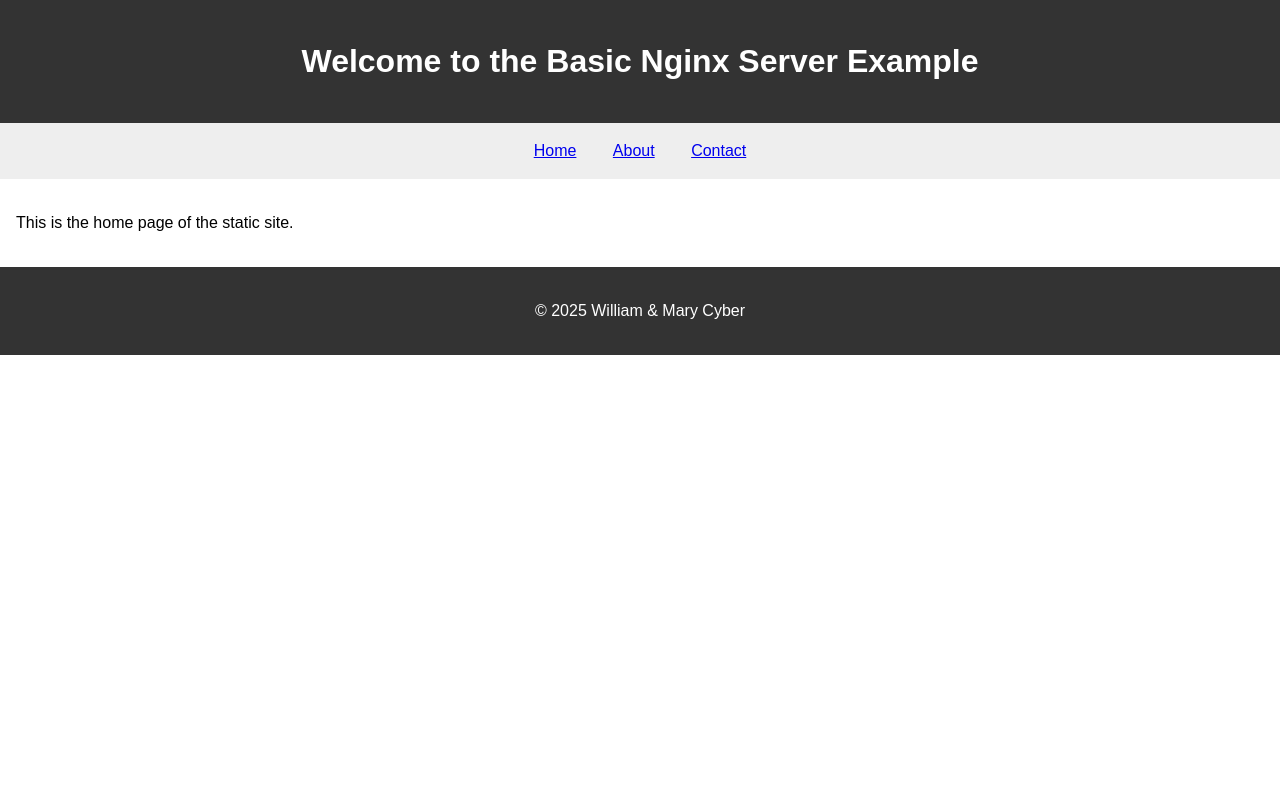
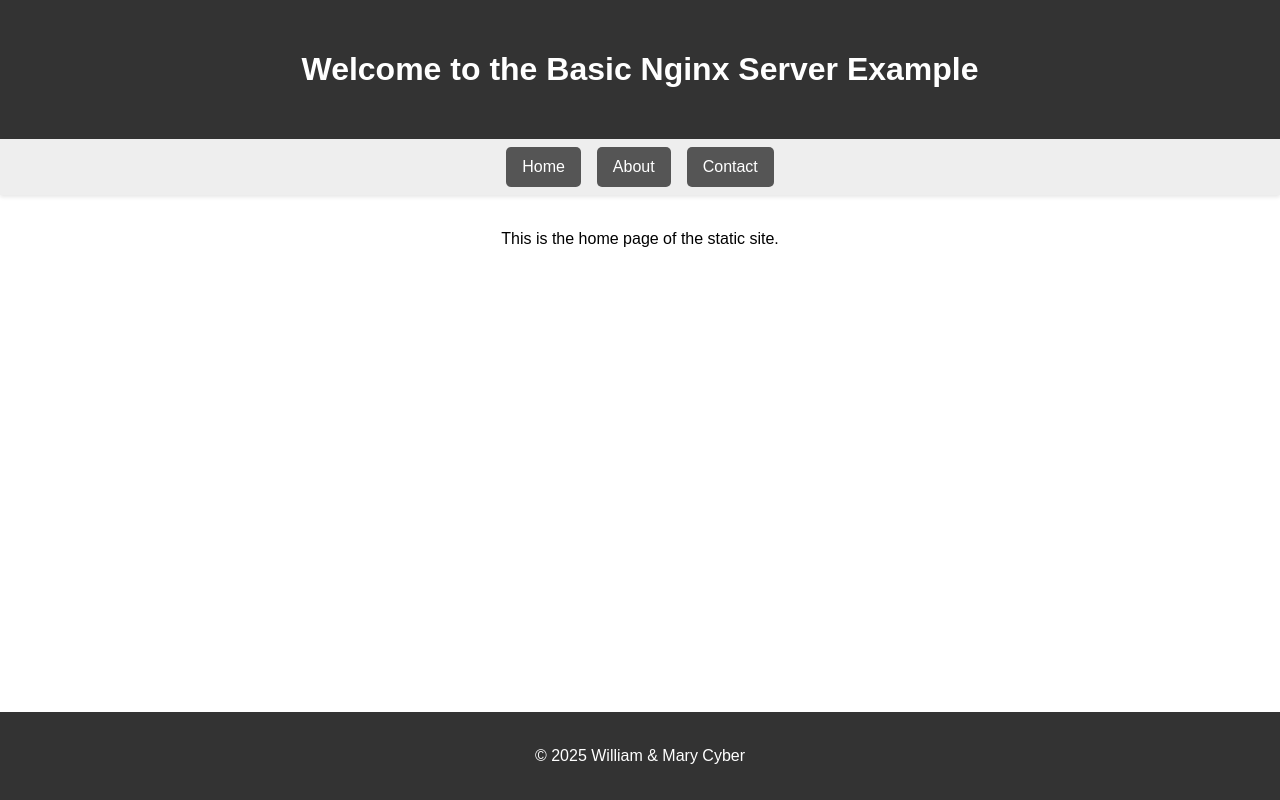
Before and after one commit to Wm-Mason-Cyber/basic-nginx-server, a plain HTML site: page site/index.html in a window 1280 px wide. Drawn offline with Linux system fonts and the light colour scheme.

Commit message:
website formatting adjustment

```diff
--- a/site/assets/style.css
+++ b/site/assets/style.css
@@ -1,35 +1,61 @@
+html, body {
+    height: 100%;
+    margin: 0;
+}
+
 body {
     font-family: sans-serif;
     line-height: 1.5;
-    margin: 0;
+    display: flex;
+    flex-direction: column;
 }
 
 header {
     background-color: #333;
     color: #fff;
-    padding: 1rem;
+    padding: 1.5rem 1rem;
     text-align: center;
+    justify-content: space-between;
+    align-items: center;
 }
 
 nav {
     background-color: #eee;
-    padding: 1rem;
+    padding: 0.5rem 0;
+    box-shadow: 0 2px 4px rgba(0,0,0,0.1);
+    display: flex;
+    justify-content: center;
 }
 
 nav ul {
     list-style: none;
     margin: 0;
     padding: 0;
-    text-align: center;
+    display: flex;
 }
 
 nav li {
-    display: inline-block;
-    margin: 0 1rem;
+    margin: 0 0.5rem;
+    padding: 0.5rem 1rem;
+    border-radius: 5px;
+    background-color: #555;
+    transition: background-color 0.3s ease;
+}
+
+nav li:hover {
+    background-color: #777;
+}
+
+nav a {
+    text-decoration: none;
+    color: #fff;
 }
 
 main {
+    flex-grow: 1;
     padding: 1rem;
+    max-width: 960px;
+    margin: 0 auto;
 }
 
 footer {
```
